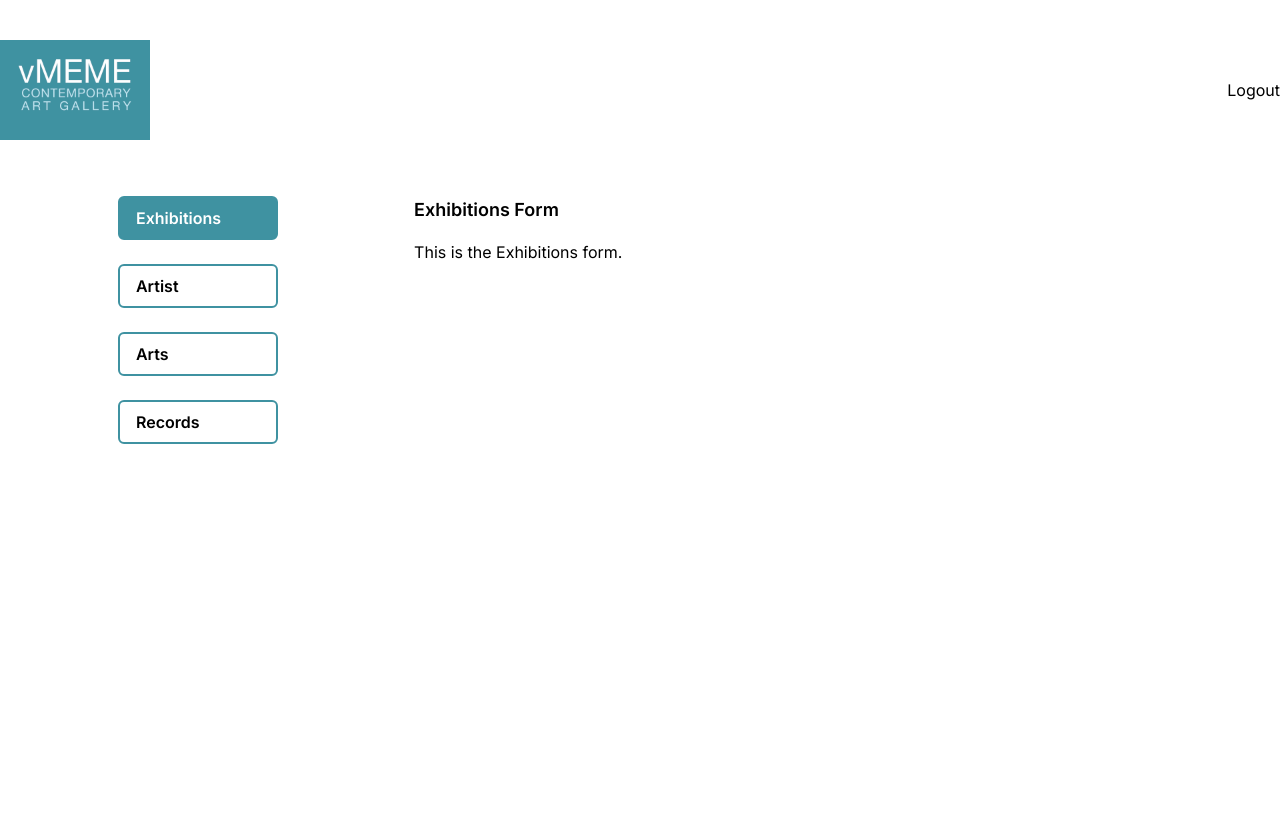
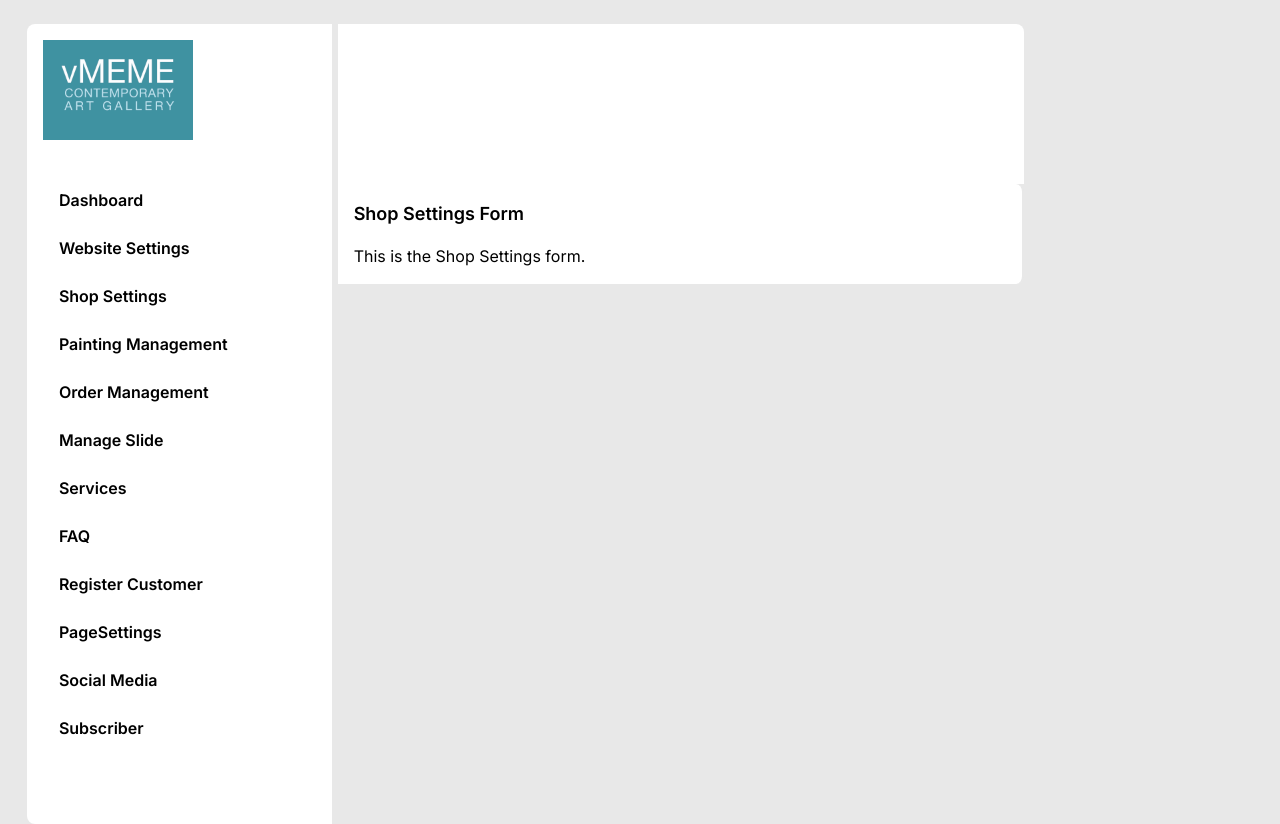
Before and after one commit to iamflorenz08/VMeme-Client, a Next.js app: page /admin in a window 1280 px wide. Shown: the top 824 px of the page. Built offline with nearby package versions, Linux system fonts and the light colour scheme.

Commit message:
2023.11.22.1116

```diff
--- a/package.json
+++ b/package.json
@@ -25,7 +25,7 @@
     "eslint": "^8",
     "eslint-config-next": "14.0.2",
     "postcss": "^8",
-    "tailwindcss": "^3.3.0",
+    "tailwindcss": "^3.3.5",
     "typescript": "^5"
   }
 }
--- /dev/null
+++ b/src/app/(admin)/admin/Dashboard.tsx
@@ -0,0 +1,21 @@
+import React from 'react'
+import ProfileForm from './Profile'
+
+
+const ShopSettingsForm = () => {
+    return (
+      <div className="w-3/4 bg-white p-4 border-r-2 border-gray rounded-r-lg">
+        <h1 className="text-lg font-semibold mb-4">Shop Settings Form</h1>
+        <p>This is the Shop Settings form.</p>
+      </div>
+    );
+  };
+
+export default function DashboardForm() {
+  return (
+    <div className="w-3/4">
+        <ProfileForm />
+        <ShopSettingsForm />
+    </div>
+  )
+}
--- /dev/null
+++ b/src/app/(admin)/admin/Profile.tsx
@@ -0,0 +1,9 @@
+import React from 'react'
+
+export default function ProfileForm() {
+  return (
+    <div className="w-3/4 md:h-40 bg-white p-4 rounded-tr-lg space-y-0">
+        {/* Content of the div with rounded top-right corner */}
+    </div>
+  )
+}
--- a/src/app/(admin)/admin/layout.tsx
+++ b/src/app/(admin)/admin/layout.tsx
@@ -1,5 +1,7 @@
 import Footer from '@/components/footer'
 import Image from "next/image"
+import ProfileForm from './Profile'
+import DashboardForm from './Dashboard'
 
 
 
@@ -9,17 +11,11 @@ interface IProps {
 
 export default function layout({ children }: IProps) {
     return (
-        <section>
-            <nav className="py-10 px-5 md:px-0 flex justify-between items-center container mx-auto">
-                <div>
-                    <Image src={"/vmeme_logo.jpg"} alt="logo" width={150} height={32} />
-                </div>
-                <div className="flex items-center gap-5">
-                    <button>Logout</button>
-                </div>
-            </nav>
+        <section className='bg-gray'>
+            <div className="sm:h-6" />
             {children}
-            <Footer />
+            <div className="sm:h-6" />
+            <Footer/>
         </section>
     )
 }
--- a/src/app/(admin)/admin/page.tsx
+++ b/src/app/(admin)/admin/page.tsx
@@ -1,5 +1,8 @@
 'use client'
 import { useState } from "react"
+import Image from "next/image"
+import ProfileForm from "./Profile";
+import DashboardForm from "./Dashboard";
 
 interface Props {
   displayForm: (ExhibitionsForm: string) => void;
@@ -14,103 +17,162 @@ const FirstForm: React.FC<Props> = ({ displayForm }) => {
   };
 
   return (
-    <div className="w-1/4 bg-white p-4">
-      <div className="space-y-6">
+    <div className="w-1/4 bg-white p-4 border-r-2 border-gray rounded-l-lg">
+      <div className="space-y-2">
+
+        <div className="mb-4 ">
+          <Image src={"/vmeme_logo.jpg"} alt="logo" width={150} height={32} />
+        </div>
+
+        <div className="sm:h-4"/>
 
         <button
-          onClick={() => handleButtonClick('Exhibitions')}
-          className={`flex items-center px-4 py-2 border-2 border-primary rounded-md sm:w-40 hover:bg-primary hover:text-white duration-300 font-semibold ${activeButton === 'Exhibitions' ? 'bg-primary text-white' : ''
+          onClick={() => handleButtonClick('Dashboard')}
+          className={`flex items-center px-4 py-2 text-black rounded-md w-fit hover:text-primary duration-300 font-semibold ${activeButton === 'Dashboard' ? 'bg-white text-primary' : ''
             }`}
         >
-          Exhibitions
+          Dashboard
         </button>
 
         <button
-          onClick={() => handleButtonClick('Artist')}
-          className={`flex items-center px-4 py-2 border-2 border-primary rounded-md sm:w-40 hover:bg-primary hover:text-white duration-300 font-semibold ${activeButton === 'Artist' ? 'bg-primary text-white' : ''
+          onClick={() => handleButtonClick('WebsiteSettings')}
+          className={`flex items-center px-4 py-2 text-black rounded-md w-fit hover:text-primary duration-300 font-semibold ${activeButton === 'WebsiteSettings' ? 'bg-white text-primary' : ''
             }`}
         >
-          Artist
+          Website Settings
         </button>
 
         <button
-          onClick={() => handleButtonClick('Arts')}
-          className={`flex items-center px-4 py-2 border-2 border-primary rounded-md sm:w-40 hover:bg-primary hover:text-white duration-300 font-semibold ${activeButton === 'Arts' ? 'bg-primary text-white' : ''
+          onClick={() => handleButtonClick('ShopSettings')}
+          className={`flex items-center px-4 py-2 text-black rounded-md w-fit hover:text-primary duration-300 font-semibold ${activeButton === 'ShopSettings' ? 'bg-white text-primary' : ''
             }`}
         >
-          Arts
+          Shop Settings
         </button>
 
         <button
-          onClick={() => handleButtonClick('Records')}
-          className={`flex items-center px-4 py-2 border-2 border-primary rounded-md sm:w-40 hover:bg-primary hover:text-white duration-300 font-semibold ${activeButton === 'Records' ? 'bg-primary text-white' : ''
+          onClick={() => handleButtonClick('PaintingManagement')}
+          className={`flex items-center px-4 py-2 text-black rounded-md w-fit hover:text-primary duration-300 font-semibold ${activeButton === 'PaintingManagement' ? 'bg-white text-primary' : ''
             }`}
         >
-          Records
+          Painting Management
+        </button>
+
+        <button
+          onClick={() => handleButtonClick('OrderManagement')}
+          className={`flex items-center px-4 py-2 text-black rounded-md w-fit hover:text-primary duration-300 font-semibold ${activeButton === 'OrderManagement' ? 'bg-white text-primary' : ''
+            }`}
+        >
+          Order Management
+        </button>
+
+        <button
+          onClick={() => handleButtonClick('ManageSlide')}
+          className={`flex items-center px-4 py-2 text-black rounded-md w-fit hover:text-primary duration-300 font-semibold ${activeButton === 'ManageSlide' ? 'bg-white text-primary' : ''
+            }`}
+        >
+          Manage Slide
+        </button>
+
+        <button
+          onClick={() => handleButtonClick('Services')}
+          className={`flex items-center px-4 py-2 text-black rounded-md w-fit hover:text-primary duration-300 font-semibold ${activeButton === 'Services' ? 'bg-white text-primary' : ''
+            }`}
+        >
+          Services
+        </button>
+
+        <button
+          onClick={() => handleButtonClick('FAQ')}
+          className={`flex items-center px-4 py-2 text-black rounded-md w-fit hover:text-primary duration-300 font-semibold ${activeButton === 'FAQ' ? 'bg-white text-primary' : ''
+            }`}
+        >
+          FAQ
+        </button>
+
+        <button
+          onClick={() => handleButtonClick('RegisterCustomer ')}
+          className={`flex items-center px-4 py-2 text-black rounded-md w-fit hover:text-primary duration-300 font-semibold ${activeButton === 'RegisterCustomer ' ? 'bg-white text-primary' : ''
+            }`}
+        >
+          Register Customer
+        </button>
+
+        <button
+          onClick={() => handleButtonClick('PageSettings')}
+          className={`flex items-center px-4 py-2 text-black rounded-md w-fit hover:text-primary duration-300 font-semibold ${activeButton === 'PageSettings' ? 'bg-white text-primary' : ''
+            }`}
+        >
+          PageSettings
+        </button>
+
+        <button
+          onClick={() => handleButtonClick('SocialMedia')}
+          className={`flex items-center px-4 py-2 text-black rounded-md w-fit hover:text-primary duration-300 font-semibold ${activeButton === 'SocialMedia' ? 'bg-white text-primary' : ''
+            }`}
+        >
+          Social Media
+        </button>
+
+        <button
+          onClick={() => handleButtonClick('Subscriber ')}
+          className={`flex items-center px-4 py-2 text-black rounded-md w-fit hover:text-primary duration-300 font-semibold ${activeButton === 'Subscriber' ? 'bg-white text-primary' : ''
+            }`}
+        >
+          Subscriber
         </button>
       </div>
     </div>
   );
 };
 
-const ExhibitionsForm: React.FC = () => {
+
+
+
+
+const WebsiteSettingsForm = () => {
   return (
-    <div className="w-3/4 bg-white p-4">
-      <h1 className="text-lg font-semibold mb-4">Exhibitions Form</h1>
-      <p>This is the Exhibitions form.</p>
+    <div className="w-3/4 bg-white p-4 border-r-2 border-gray rounded-r-lg">
+      <h1 className="text-lg font-semibold mb-4">Website Settings</h1>
+      <p>This is the Website Settings form.</p>
     </div>
   );
 };
 
-const ArtistForm = () => {
+const ShopSettingsForm = () => {
   return (
-    <div className="w-3/4 bg-white p-4">
-      <h1 className="text-lg font-semibold mb-4">Artist Form</h1>
-      <p>This is the Artist form.</p>
+    <div className="w-3/4 bg-white p-4 border-r-2 border-gray rounded-r-lg">
+      <h1 className="text-lg font-semibold mb-4">Shop Settings Form</h1>
+      <p>This is the Shop Settings form.</p>
     </div>
   );
 };
 
-const ArtsForm = () => {
+const PaintingManagementForm = () => {
   return (
-    <div className="w-3/4 bg-white p-4">
-      <h1 className="text-lg font-semibold mb-4">Arts Form</h1>
-      <p>This is the Arts form.</p>
-    </div>
-  );
-};
-
-const RecordsForm = () => {
-  return (
-    <div className="w-3/4 bg-white p-4">
-      <h1 className="text-lg font-semibold mb-4">Records Form</h1>
+    <div className="w-3/4 bg-white p-4 border-r-2 border-gray rounded-r-lg">
+      <h1 className="text-lg font-semibold mb-4">Painting Management Form</h1>
       <p>This is the Records form.</p>
     </div>
   );
 };
 
 export default function AdminPage() {
-  const [currentForm, setCurrentForm] = useState<string>('Exhibitions');
+  const [currentForm, setCurrentForm] = useState<string>('Dashboard');
 
   const displayForm = (formName: string) => {
     setCurrentForm(formName);
   };
 
   return (
-    <div className="flex h-screen space-x-4">
-
-      <div className="w-1/12" />
+    <div className="bg-gray flex h-screen space-x-1">
+      <div className="sm:w-6" />
 
       <FirstForm displayForm={displayForm} />
 
-      <div className="w-1/24" />
+      {currentForm === 'Dashboard' && <DashboardForm />}
 
-      {currentForm === 'Exhibitions' && <ExhibitionsForm />}
-      {currentForm === 'Artist' && <ArtistForm />}
-      {currentForm === 'Arts' && <ArtsForm />}
-      {currentForm === 'Records' && <RecordsForm />}
-
-      <div className="w-1/12" />
+      <div className="sm:w-6" />
     </div>
   );
 }
--- a/tailwind.config.ts
+++ b/tailwind.config.ts
@@ -15,7 +15,8 @@ const config: Config = {
       },
       colors: {
         'primary': '#3F92A1',
-        'primary-100': '#F2FAF9'
+        'primary-100': '#F2FAF9',
+        'gray': '#e8e8e8'
       }
     },
   },
```
Also changed, not shown: 1 other file (tests, documents, lock files or other folders).
